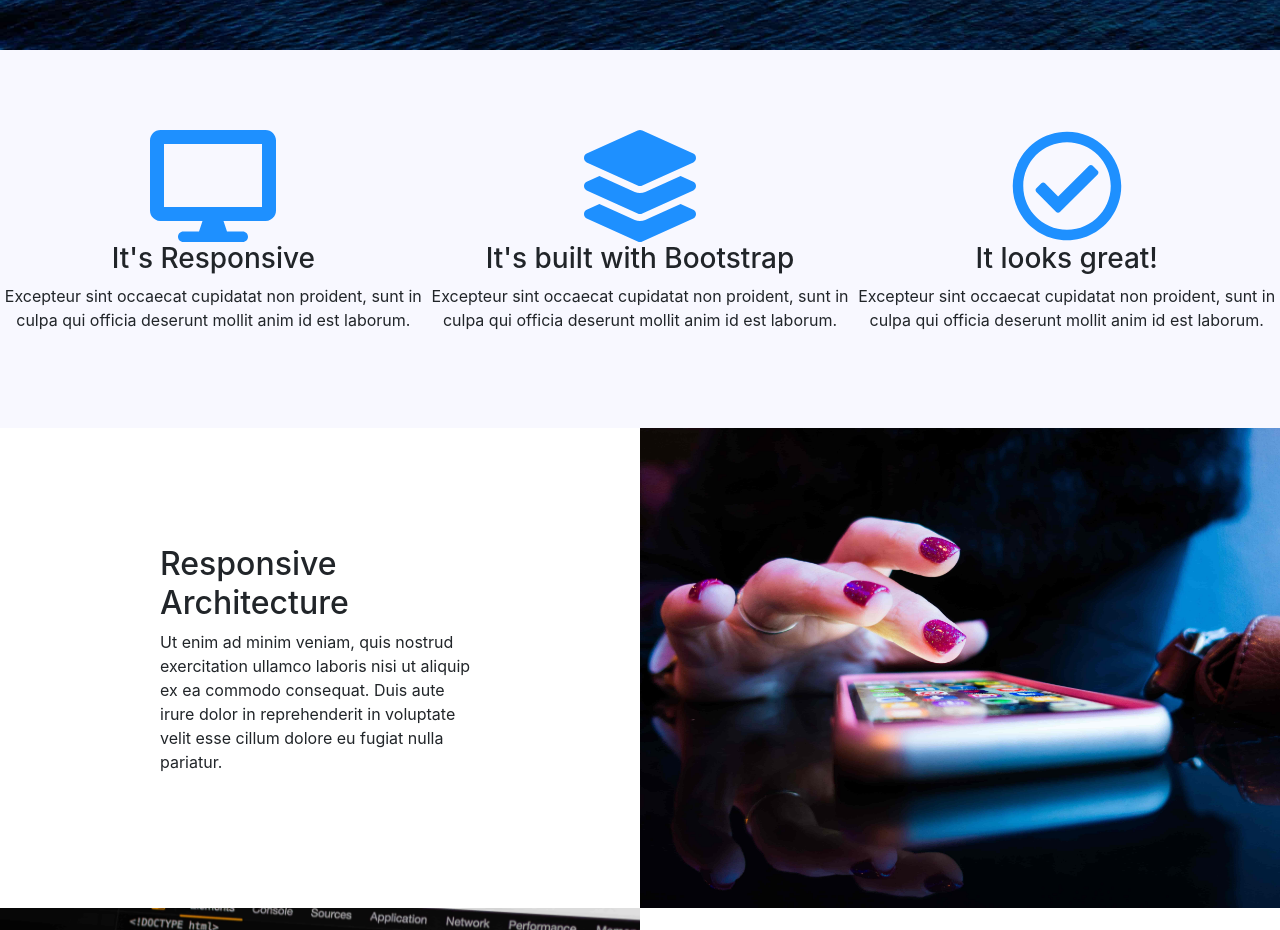
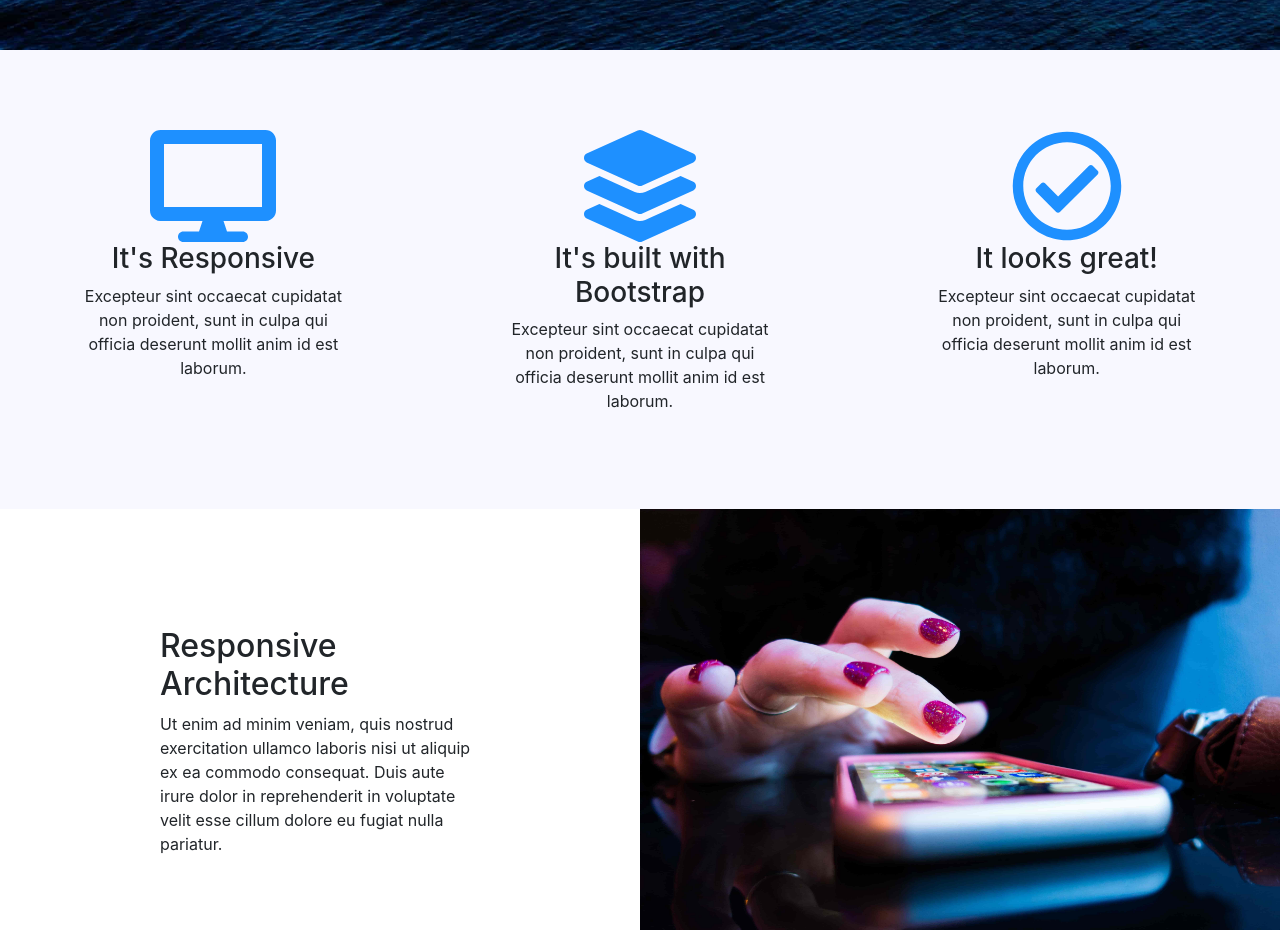
Before and after one commit to lacyjpr/landing, a React (Create React App) app: page / in a window 1280 px wide. Shown: the part 800-1730 px from the top of the page. Built offline with nearby package versions, Linux system fonts and the light colour scheme.

Commit message:
Add margin to Features copy

```diff
--- a/src/components/features/Features.scss
+++ b/src/components/features/Features.scss
@@ -3,8 +3,7 @@
   grid-row: 3 / 4;
 
   &__feature {
-    margin-top: 10vh;
-    margin-bottom: 10vh;
+    margin: 10vh;
   }
 }
 
```
